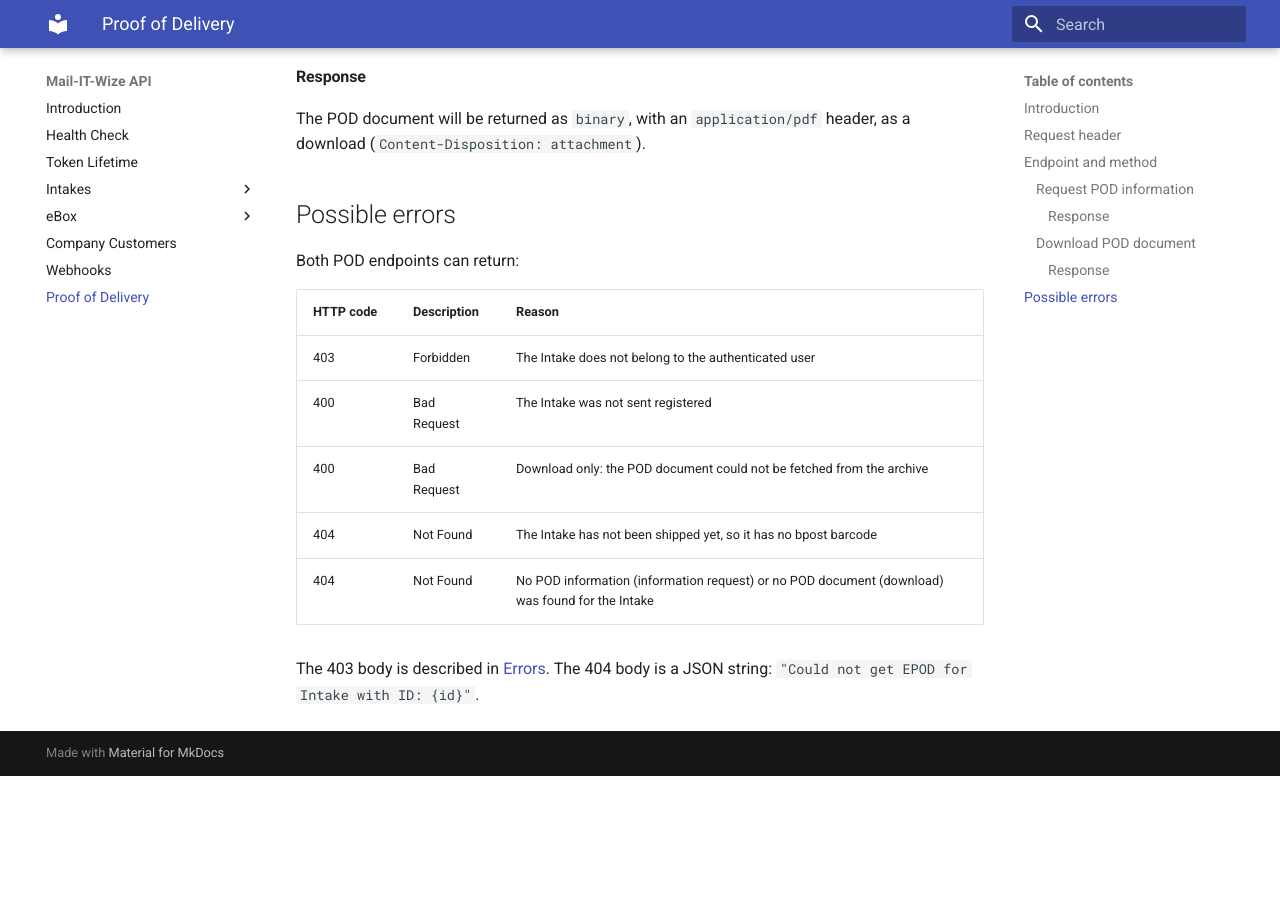
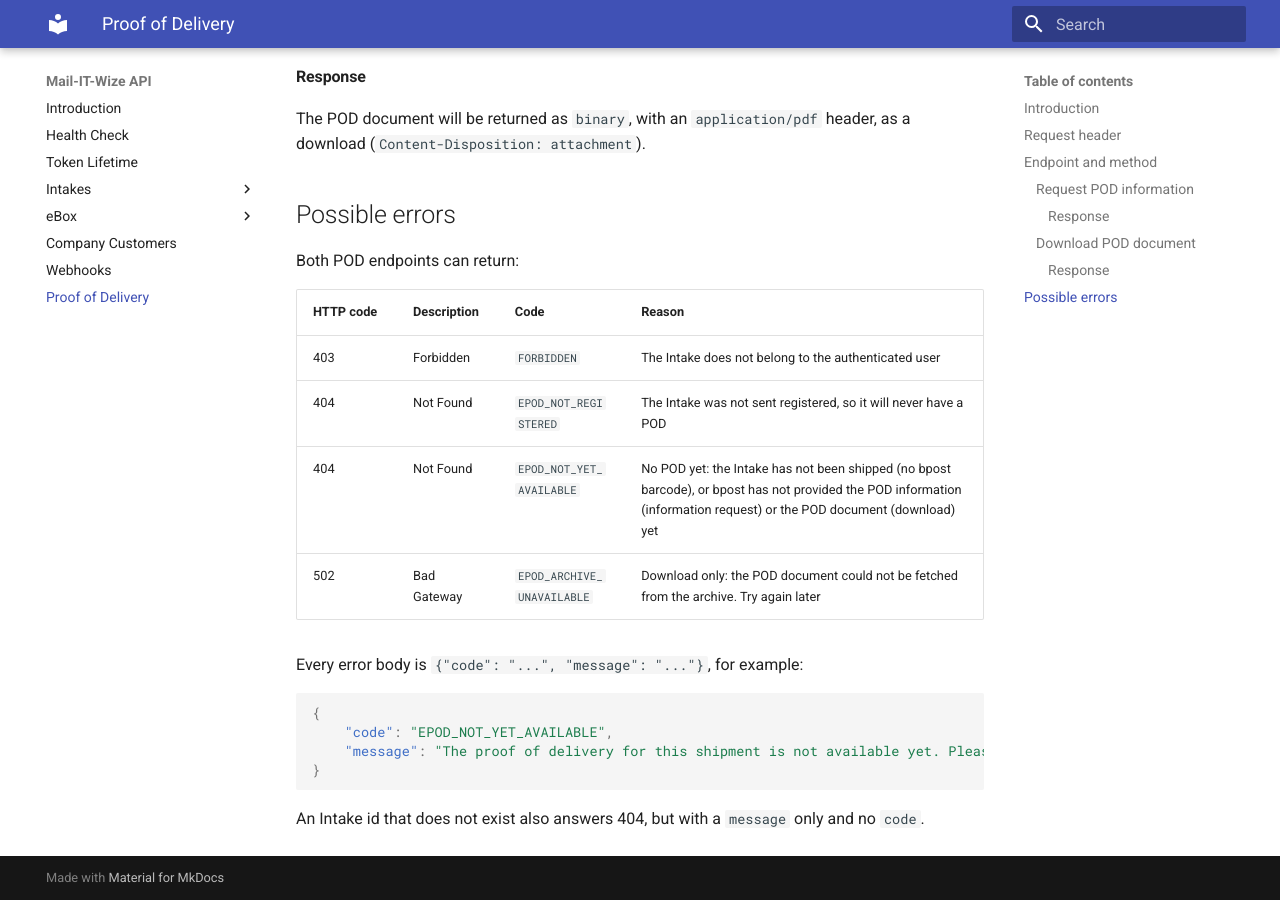
Before and after one commit to Symeta-Hybrid/api-docs, an MkDocs documentation site: the page built from docs/pods.md, in a window 1280 px wide and 900 px high, scrolled down 1687 px. Built offline with MkDocs 1.6.1 and Material for MkDocs 9.7.7, drawn with Linux system fonts in a browser that asks for light colours; before the commit the page ends 2463 px from its top, so only the background shows below that.

Commit message:
Document the coded proof-of-delivery errors
The PoD endpoints now answer {code, message}: 404 EPOD_NOT_REGISTERED,
404 EPOD_NOT_YET_AVAILABLE and 502 EPOD_ARCHIVE_UNAVAILABLE, in place of
the 400s and the bare JSON string.

````diff
--- a/docs/pods.md
+++ b/docs/pods.md
@@ -70,12 +70,20 @@ The POD document will be returned as `binary`, with an `application/pdf` header,
 
 Both POD endpoints can return:
 
-| HTTP code | Description | Reason                                                                                          |
-|-----------|-------------|-------------------------------------------------------------------------------------------------|
-| 403       | Forbidden   | The Intake does not belong to the authenticated user                                            |
-| 400       | Bad Request | The Intake was not sent registered                                                              |
-| 400       | Bad Request | Download only: the POD document could not be fetched from the archive                           |
-| 404       | Not Found   | The Intake has not been shipped yet, so it has no bpost barcode                                 |
-| 404       | Not Found   | No POD information (information request) or no POD document (download) was found for the Intake |
+| HTTP code | Description | Code                       | Reason                                                                                                     |
+|-----------|-------------|----------------------------|------------------------------------------------------------------------------------------------------------|
+| 403       | Forbidden   | `FORBIDDEN`                | The Intake does not belong to the authenticated user                                                       |
+| 404       | Not Found   | `EPOD_NOT_REGISTERED`      | The Intake was not sent registered, so it will never have a POD                                            |
+| 404       | Not Found   | `EPOD_NOT_YET_AVAILABLE`   | No POD yet: the Intake has not been shipped (no bpost barcode), or bpost has not provided the POD information (information request) or the POD document (download) yet |
+| 502       | Bad Gateway | `EPOD_ARCHIVE_UNAVAILABLE` | Download only: the POD document could not be fetched from the archive. Try again later                     |
 
-The 403 body is described in [Errors](index.md#errors). The 404 body is a JSON string: `"Could not get EPOD for Intake with ID: {id}"`.
+Every error body is `{"code": "...", "message": "..."}`, for example:
+
+``` json
+{
+    "code": "EPOD_NOT_YET_AVAILABLE",
+    "message": "The proof of delivery for this shipment is not available yet. Please try again later."
+}
+```
+
+An Intake id that does not exist also answers 404, but with a `message` only and no `code`.
````
